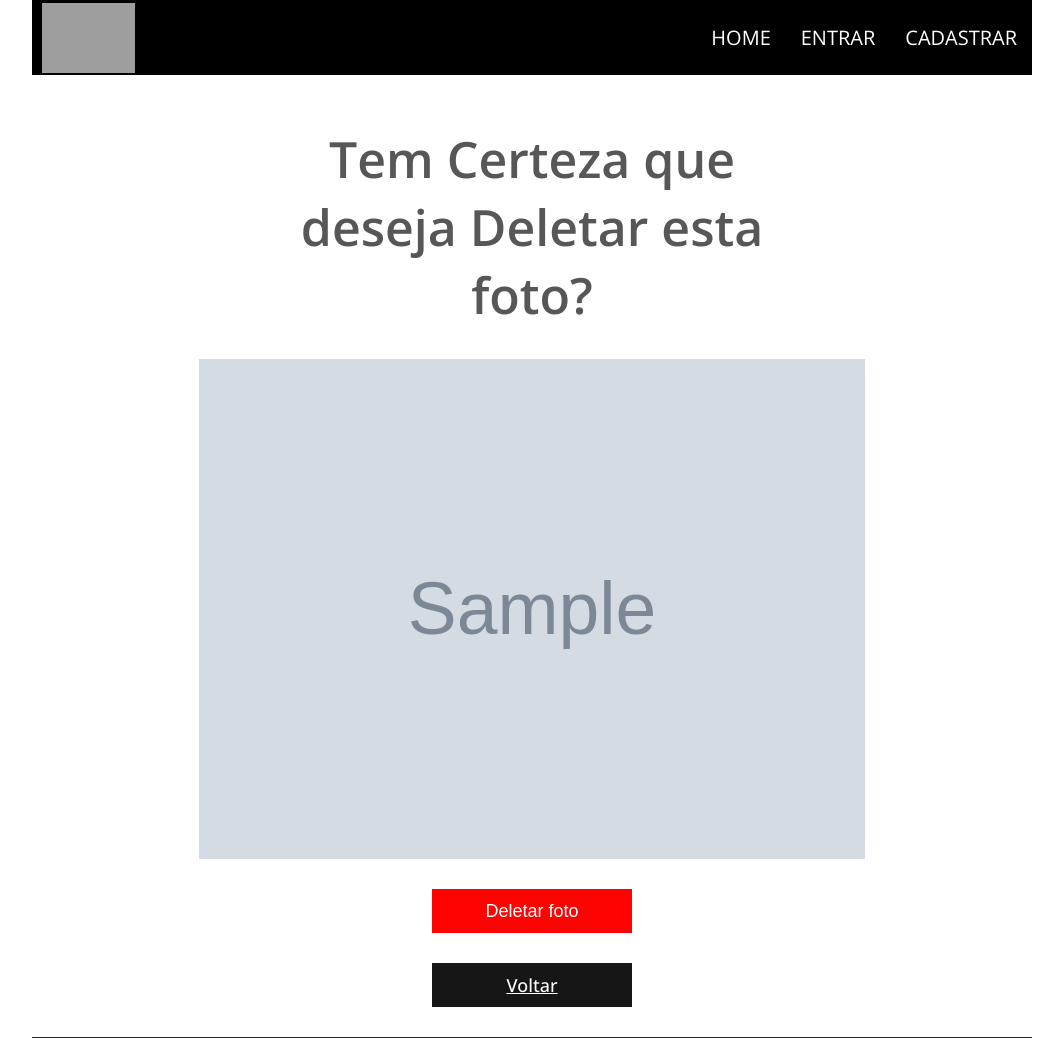
After one commit to Belle-Design/projetoIntegrador, a Node server app: page /user/projetos/delecaoImagem/1 in a window 1280 px wide. The commit adds this page. Shown: the top 1038 px of the page, without its empty margins (108-1171 px from the left). Run offline with Node 20, Linux system fonts and the light colour scheme; the visitor is signed in with stand-in values (Sample User, id 1); tables that the repository leaves empty hold one stand-in row (values such as "Sample post"); grey boxes marked "Sample" are stand-in pictures; some libraries are stand-ins or nearby versions; grey boxes are pictures that could not be loaded.

Commit message:
criação de página de deleção de fotos e a rota de deleção

```diff
--- a/package.json
+++ b/package.json
@@ -28,6 +28,7 @@
     "axios": "^0.27.2",
     "bcrypt": "^5.0.1",
     "bcryptjs": "^2.4.3",
+    "date-fns": "^2.29.3",
     "dotenv": "^16.0.1",
     "ejs": "^3.1.8",
     "express": "^4.18.1",
--- /dev/null
+++ b/public/css/deleteFoto.css
@@ -0,0 +1,14 @@
+.foto-delecao {
+    height: 500px;
+}
+form {
+    display: flex;
+    flex-direction: column;
+    align-items: center;
+    justify-content: center;
+    text-align: center;
+}
+
+.botaoDeletar, .voltar {
+    margin-left: 0;
+}
--- a/src/controllers/usercontroller.js
+++ b/src/controllers/usercontroller.js
@@ -261,6 +261,29 @@ const usercontroller = {
     });
 
   },
+
+  paginaDelecaoImagem: async (request, response) => {
+    const id = request.params.id
+    const dados = await fotoReformaModel.findOne({
+      where: {
+        id: id,
+      },
+      });
+    response.render("deleteFoto", { id, dados })
+  },
+
+  delecaoImagem: async (request, response) => {
+    const id = request.params.id
+    const dados = await fotoReformaModel.findOne({
+      where: {
+        id: id,
+      },
+    });
+    await fotoReformaModel.destroy({where: {id: id}, force: true })
+    return response.redirect(`/user/projetos/${dados.reformasId}`)
+  },
+
+
   reformaInfo: async (request, response) => {
     const usuariosId = request.session.userLogged.id;
     const {
--- a/src/routes/userrouter.js
+++ b/src/routes/userrouter.js
@@ -28,6 +28,7 @@ router.get('/cadastro/:id', usercontroller.updateShow);
 router.put('/cadastro/:id', usercontroller.update);
 router.get('/delete/:id', usercontroller.deleteShow);
 router.delete('/delete/:id', usercontroller.delete);
-
+router.get('/projetos/delecaoImagem/:id', isAuthorized, usercontroller.paginaDelecaoImagem);
+router.delete('/projetos/delecaoImagem/:id', usercontroller.delecaoImagem);
 
 module.exports = router;
--- /dev/null
+++ b/src/views/deleteFoto.ejs
@@ -0,0 +1,25 @@
+<%- include('./partials/header') %>
+
+<body>
+  <%- include('./partials/headerNavBar') %>
+  <link rel="stylesheet" href="/css/cadastro.css" />
+  <link rel="stylesheet" href="/css/deleteFoto.css">
+
+  <main>
+    <section id="section2">
+      <div class="body">
+        <form
+          action="/user/projetos/delecaoImagem/<%= id%>?_method=DELETE"
+          method="post">
+
+          <h1>Tem Certeza que deseja Deletar esta foto?</h1>
+          <img src="/img/fotos-clientes/<%= dados.fotos %>" class="foto-delecao" alt="">
+          <button class="botaoDeletar" type="submit">Deletar foto</button>
+
+      <a class="voltar" href="/user/projetos/<%= dados.reformasId%>">Voltar</a>
+        </form>
+      </div>
+    </section>
+  </main>
+</body>
+<%- include('./partials/footer') %>
--- a/src/views/edicaoProjeto.ejs
+++ b/src/views/edicaoProjeto.ejs
@@ -212,7 +212,7 @@
                                     <% fotos.forEach(imagem=> { %>
                                         <div class="fotos-container">
                                             <img src="/img/fotos-clientes/<%= imagem.fotos %>" alt="">
-                                            <button class="deletar-fotos">Deletar</button>
+                                            <a class="deletar-fotos" href="/user/projetos/delecaoImagem/<%= imagem.id%>">Deletar</a>
                                         </div>
                                         <% }) %>
 
```
Also changed, not shown: public/img/fotos-clientes/15da93f1-a24d-45e2-88ff-4ecc49e640ba-imagem cristo - Copia.webp (added), public/img/fotos-clientes/1b8bbc03-3ff3-4431-87b9-76eaac1218ec-imagem cristo.webp (added), public/img/fotos-clientes/ae908515-0baf-4653-bbba-728ceeaeb18b-2022-09-01 (2).png (added), public/img/fotos-clientes/c0ad3dd7-1749-4bc9-b9b2-35f3ef52b9d4-imagem cristo - Copia - Copia.webp (added), 1 other file.
